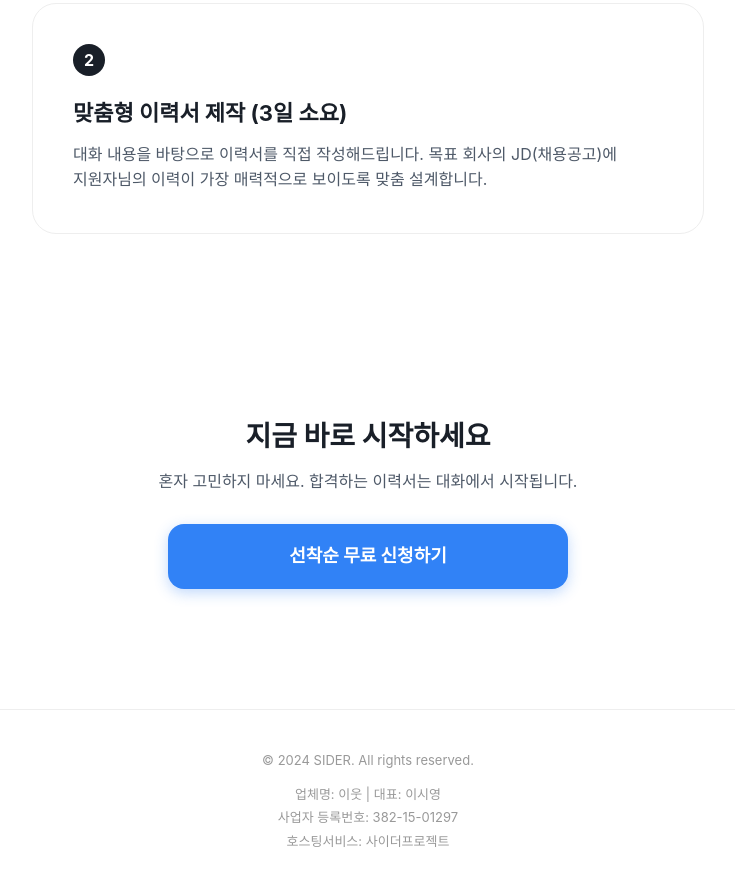
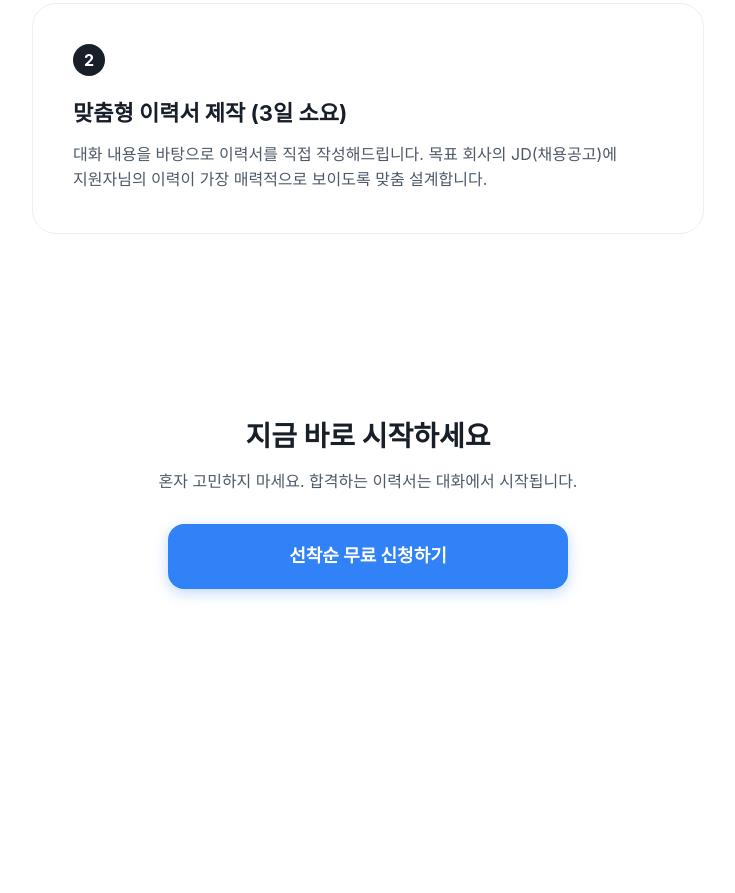
Before and after one commit to siderproject/siderproject.github.io, a plain HTML site: page index.html in a window 1280 px wide. Shown: the part 1708-2601 px from the top of the page, without its empty margins (272-1007 px from the left). After the commit the page ends 2417 px from the top, so only its background shows below. Drawn offline with nearby package versions, Linux system fonts and the light colour scheme; a web font is replaced by a local one.

Commit message:
Update index.html

```diff
--- a/index.html
+++ b/index.html
@@ -315,17 +315,5 @@
         </div>
     </section>
 
-    <!-- Footer -->
-    <footer>
-        <div class="container">
-            <p>&copy; 2024 SIDER. All rights reserved.</p>
-            <p style="margin-top: 12px; line-height: 1.8;">
-                업체명: 이웃 | 대표: 이시영<br>
-                사업자 등록번호: 382-15-01297<br>
-                호스팅서비스: 사이더프로젝트
-            </p>
-        </div>
-    </footer>
-
 </body>
 </html>
```
